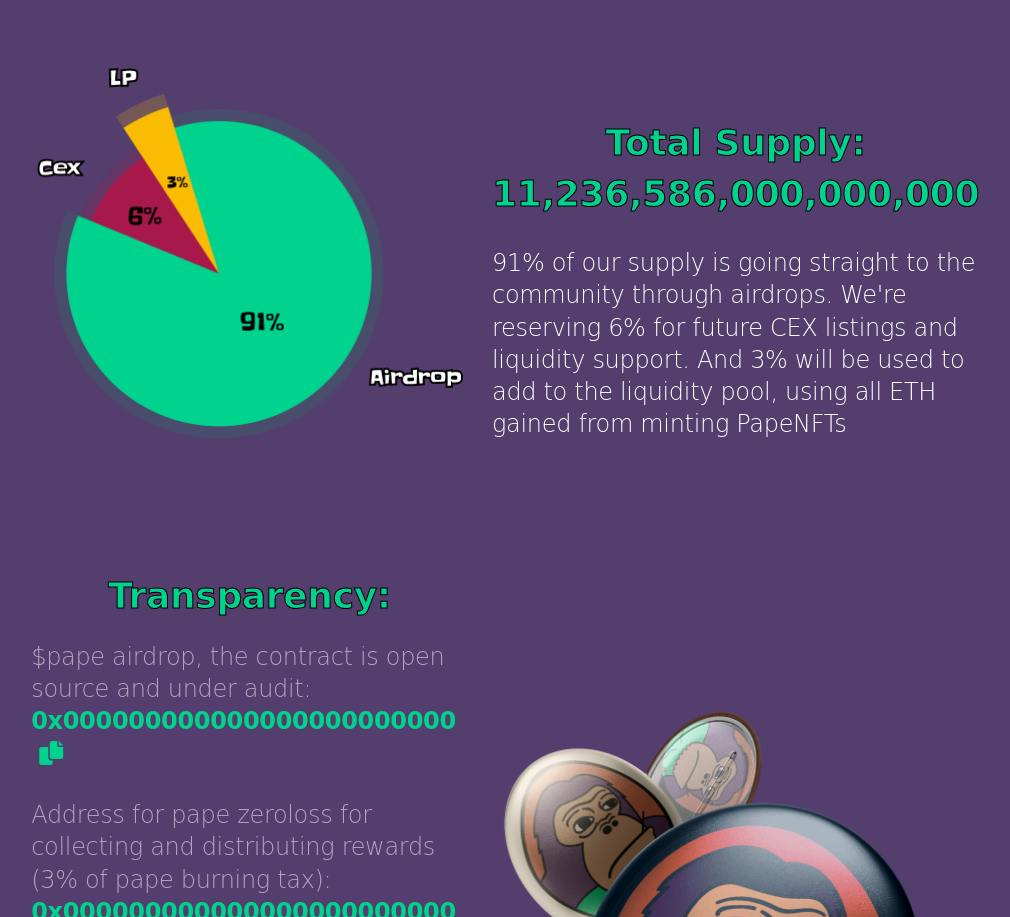
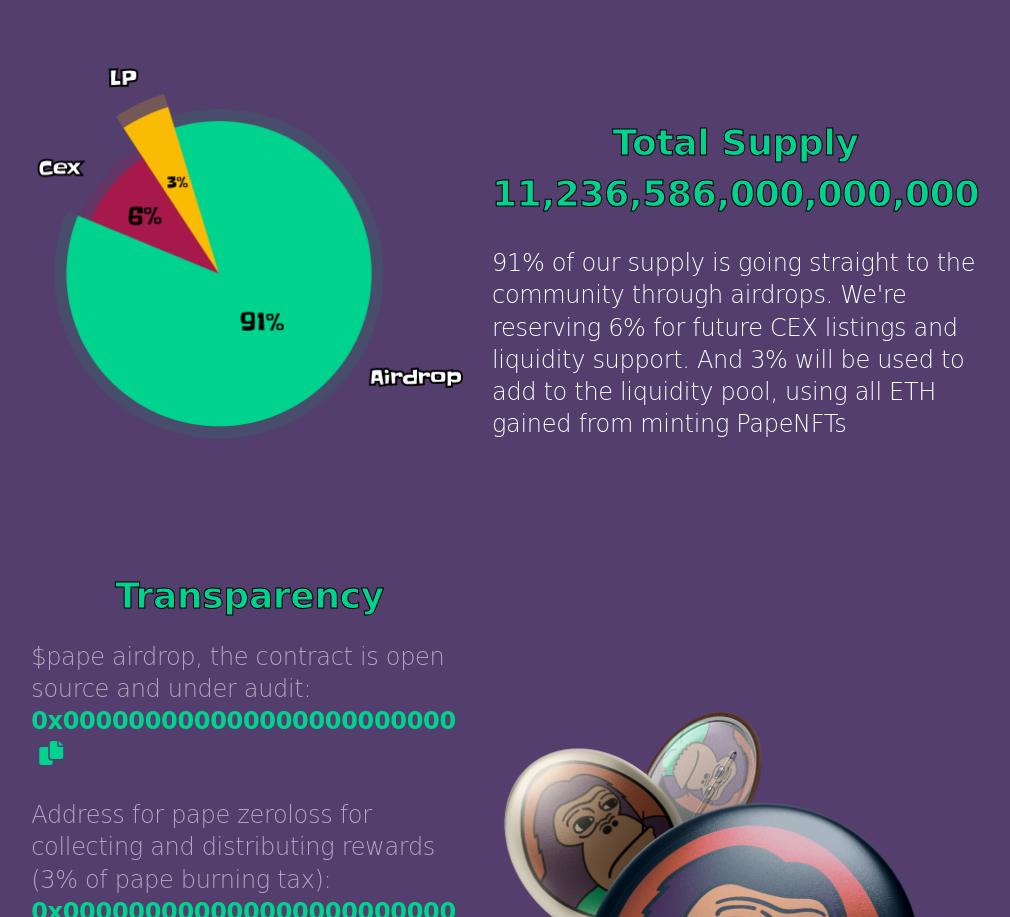
Before and after one commit to papapepememe/papapepememe.github.io, a website: page index.html in a window 1280 px wide. Shown: the part 3157-4074 px from the top of the page, without its empty margins (160-1170 px from the left). Drawn offline with nearby package versions, Linux system fonts and the light colour scheme; a web font is replaced by a local one.

Commit message:
Update index.html

```diff
--- a/index.html
+++ b/index.html
@@ -154,7 +154,7 @@
                             </div>
                             <div class="col-lg-6 d-flex align-items-center">
                                 <div class="info">
-                                    <h4 class="title">Total Supply:<br> 11,236,586,000,000,000</h4>
+                                    <h4 class="title">Total Supply<br> 11,236,586,000,000,000</h4>
                                     <p>91% of our supply is going straight to the community through airdrops. We're reserving 6% for future CEX listings and liquidity support. And 3% will be used to add to the liquidity pool, using all ETH gained from minting PapeNFTs</p>
                                 </div>
                             </div>
@@ -162,7 +162,7 @@
                         <div class="transparency">
                             <div class="row">
                                 <div class="col-lg-6">
-                                    <h4 class="title">Transparency:</h4>
+                                    <h4 class="title">Transparency</h4>
                                     <p >$pape airdrop, the contract is open source and under audit:<br><span>0x000000000000000000000000<button id="copy-button" onclick="copyToClipboard()"><i class="fas fa-copy"></i></button></span></p>
                                     <p>Address for pape zeroloss for collecting and distributing rewards (3% of pape burning tax):<br><span>0x000000000000000000000000<button id="copy-button" onclick="copyToClipboard()"><i class="fas fa-copy"></i></button></span></p>
                                     <p>$pape airdrop, the contract is open source and under audit:<br><span>0x000000000000000000000000<button id="copy-button" onclick="copyToClipboard()"><i class="fas fa-copy"></i></button></span></p>
```
